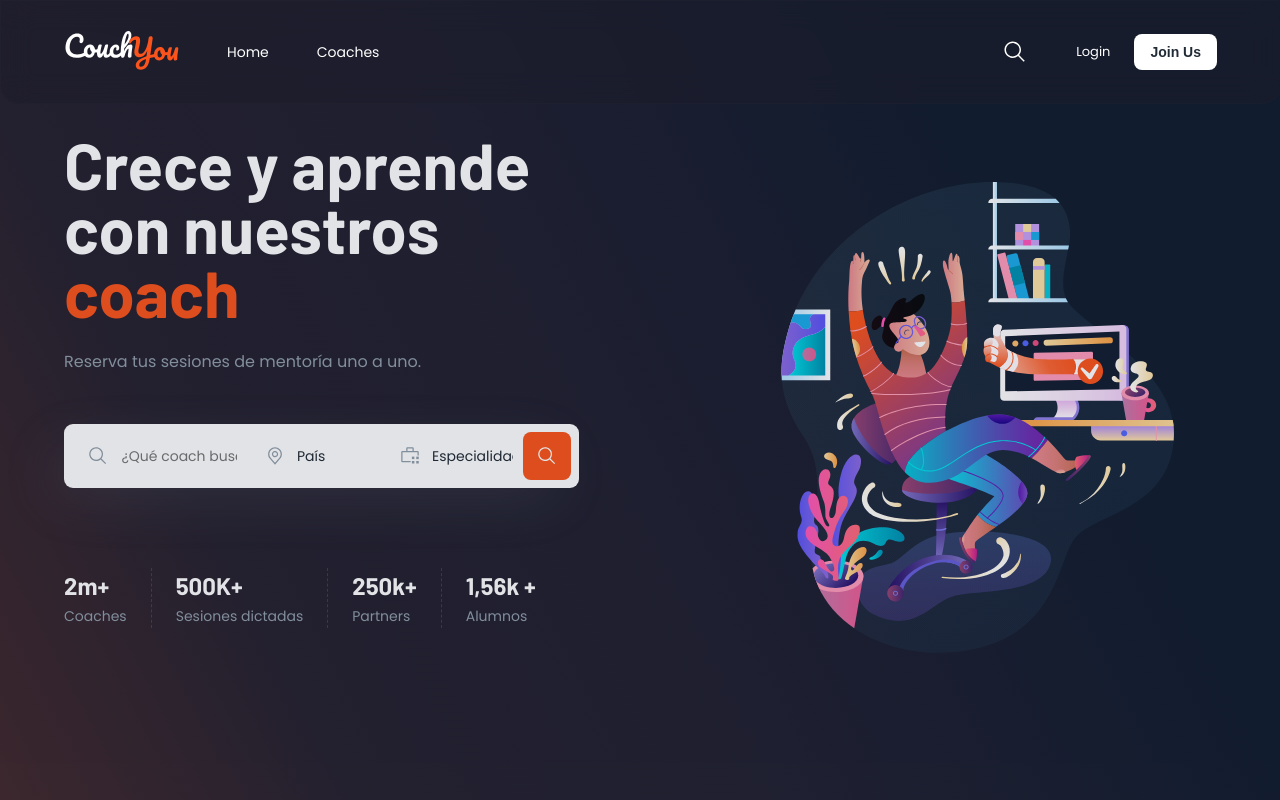
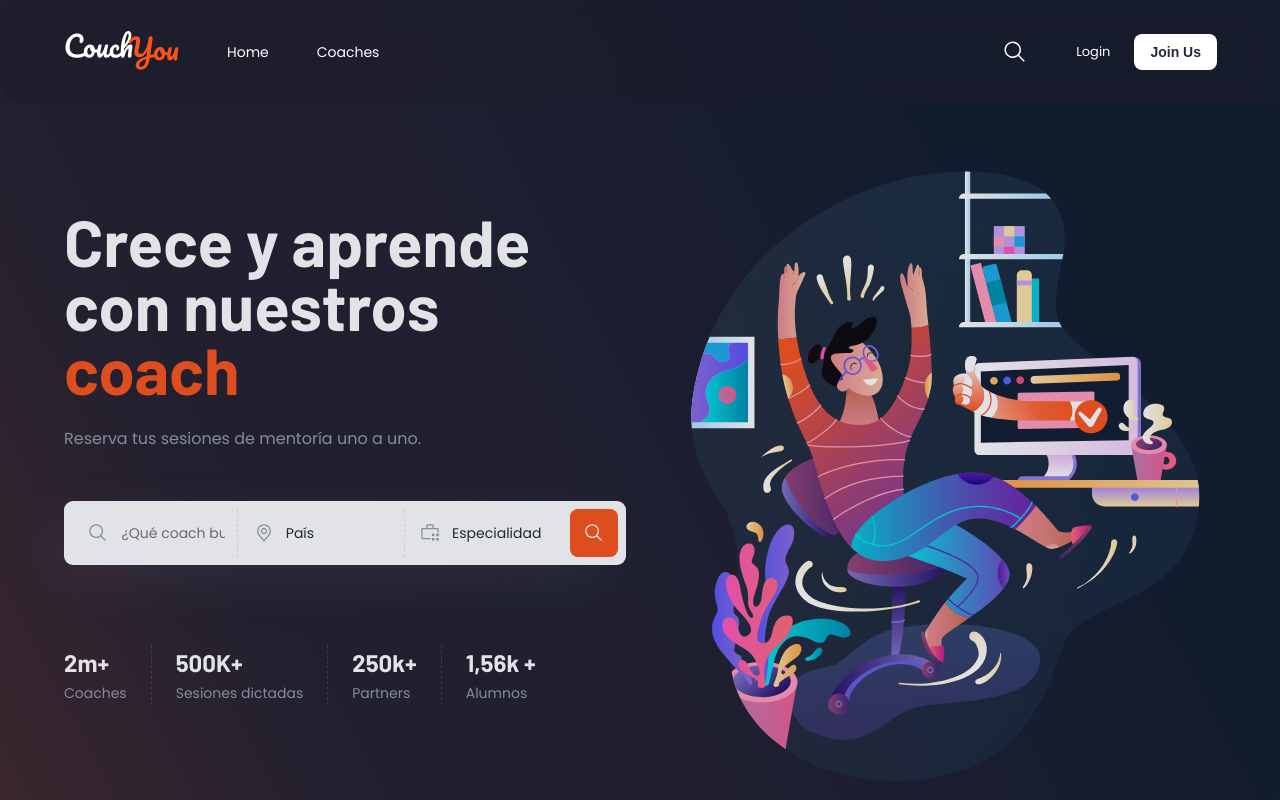
Before and after one commit to sofiavillazon28/coachYouReact, a React (Vite) app: page / in a window 1280 px wide. Shown: the top 800 px of the page. Built offline with nearby package versions, Linux system fonts and the light colour scheme.

Commit message:
feat: mejoras

```diff
--- a/src/components/HomePage/NewsSection.jsx
+++ b/src/components/HomePage/NewsSection.jsx
@@ -4,10 +4,10 @@ const NewsSection = () => {
         <article className="subscribebox">
             <div className="container px-15 flex flex-column items-center md:px-0">
                 <h2 className="subscribebox-subtitle text-white">Suscríbete a nuestras novedades</h2>
-                <p className="subscribebox-title p1 text-white">Suscríbete para recibir actualizaciones sobre los sofás más recientes y relevantes.</p>
-                <form className="subscribebox-form flex">
+                <p className="subscribebox-title p1 text-white">Suscríbete para recibir actualizaciones sobre los coaches más recientes y relevantes.</p>
+                <form className="subscribebox-form flex mt-24">
                     <input className="" type="text" placeholder="Ingresa tu email"/>
-                        <button className="button button-secondary">Suscribirme</button>
+                    <button className="button button-secondary">Suscribirme</button>
                 </form>
             </div>
         </article>
--- a/src/components/HomePage/StepsSection.jsx
+++ b/src/components/HomePage/StepsSection.jsx
@@ -1,4 +1,6 @@
 import React from 'react'
+
+import { Link } from 'react-router-dom';
 
 import signup from "../../assets/images/images/signup_job.svg"
 import search from "../../assets/images/images/search_job.svg"
@@ -6,13 +8,13 @@ import resume from "../../assets/images/images/resume_job.svg"
 
 const StepsSection = () => {
     return (
-      <article class="learnbox">
+    <article class="learnbox">
       <div class="container px-15 flex flex-column items-center md:px-0">
         <p class="learnbox-subtitle caption text-grey">Para estudiantes</p>
         <h2 class="learnbox-title text-primary">Crece en tu carrera aprendiendo de los mejores</h2>
         <p class="learnbox-text p1 text-primary">Crece en tu carrera aprendiendo de los mejores</p>
 
-        <section class="learnbox-steps flex flex-column items-center justify-evenly w-full md:flex-row">
+        <section class="learnbox-steps flex flex-column items-center justify-evenly w-full md:flex-row mb-48">
           <article class="flex flex-column items-center justify-center">
             <img class="stepbox-icon" src={signup} alt="Step 1: Signup Job" width="80" height="72"/>
             <p class="stepbox-subtitle caption text-grey">STEP 1</p>
@@ -33,7 +35,9 @@ const StepsSection = () => {
           </article>
         </section>
 
-        <a class="button text-white" href="/list">Inicia tu búsqueda</a>
+        <div className=''>
+          <Link class="button text-white" to="/list">Inicia tu búsqueda</Link>
+        </div>
       </div>
     </article>
     );
--- a/src/components/Molecules/SearchBar.jsx
+++ b/src/components/Molecules/SearchBar.jsx
@@ -8,8 +8,7 @@ import search2 from "../../assets/images/icons/search.svg"
 const SearchBar = () => {
   return (
     <>
-      <section className="section">
-        <form className="search flex flex-column justify-content md:flex-row mt-2 stats w-full">
+      <form className="search flex flex-column justify-content md:flex-row w-full">
         <div className="search-field flex items-center gap-sm w-full">
           <img src={search} alt="¿Qué coach buscas?" width="20" height="20" />
           <input className="search-input p2 appearance-none" type="text" placeholder="¿Qué coach buscas?" />
@@ -40,8 +39,6 @@ const SearchBar = () => {
           <img src={search2} alt="search" />
         </button>
       </form>
-      </section>
-
     </>
   );
 };
--- a/src/components/Pages/CoachList.jsx
+++ b/src/components/Pages/CoachList.jsx
@@ -15,7 +15,9 @@ const CoachList = () => {
       <Header></Header>
 
       <div className='container'>
-        <SearchBar/>
+        <div className='section'>
+          <SearchBar/>
+        </div>
       </div>
 
       <section className="section section-cards">
--- a/src/components/PrincipalSections/Hero.jsx
+++ b/src/components/PrincipalSections/Hero.jsx
@@ -4,47 +4,20 @@ import pin from "../../assets/images/icons/pin-1.svg"
 import inventory from "../../assets/images/icons/inventory_management.svg"
 import imgHero from "../../assets/images/images/imgHero.svg"
 import search2 from "../../assets/images/icons/search.svg"
+import SearchBar from '../Molecules/SearchBar'
 
 const Hero = () => {
     return (
       <article className="hero flex items-center">
-      <div className="container px-15 flex flex-column w-full md:flex-row  md:px-0">
-        <div className="flex flex-column justify-center md:w-566 mt-120">
+      <div className="container px-15 flex flex-column w-full md:flex-row md:px-0">
+        <div className="flex flex-column justify-center md:w-566">
           <h1 className="text-white m-0 p-0 mb-24">
             Crece y aprende<br />con nuestros <span className="text-secondary">coach</span>
           </h1>
           <p className="p1 text-grey">Reserva tus sesiones de mentoría uno a uno.</p>
-          <form className="search flex flex-column items-center  md:flex-row resp-flex">
-            <div className="search-field flex items-center gap-sm w-176">
-              <img src={search} alt="¿Qué coach buscas?" width="20" height="20"/>
-              <input className="search-input p2 appearance-none" type="text" placeholder="¿Qué coach buscas?"/>
-            </div>
-            <span className="divider-line hidden md:block"></span>
-            <div className="search-field flex items-center gap-sm w-134 ">
-              <img src={pin} alt="País" width="20" height="20"/>
-              <select className="search-input p2 appearance-none" placeholder="País">
-                <option value="" disabled selected>País</option>
-                <option value="peru">Perú</option>
-                <option value="colombia">Colombia</option>
-                <option value="mexico">México</option>
-                <option value="ecuador">Ecuador</option>
-                <option value="venezuela">Venezuela</option>
-              </select>
-            </div>
-            <span className="divider-line hidden md:block"></span>
-            <div className="search-field flex items-center gap-sm w-138">
-              <img src={inventory} alt="Expecialidad" width="20" height="20"/>
-              <select className="search-input p2 appearance-none" placeholder="Especialidad">
-                <option value="" disabled selected>Especialidad</option>
-                <option value="peru">Desarrollo</option>
-                <option value="mexico">Design</option>
-                <option value="colombia">Ciencia de datos</option>
-              </select>
-            </div>
-            <button className="button square-button">
-              <img src={search2} alt="search"/>
-            </button>
-          </form>
+
+          <SearchBar />
+
           <div className="stats flex flex-row gap-md items-center flex-wrap md:flex-row">
             <div className="flex flex-column">
               <h3 className="text-white">2m+</h3>
@@ -67,8 +40,8 @@ const Hero = () => {
             </div>
           </div>
         </div>
-        <div className="flex w-full justify-end">
-          <img className="w-max md:w-max" src={imgHero} width="485" height="582" alt=""/>
+        <div className="flex jusxtify-end">
+          <img className="w-max md:w-max" src={imgHero} width="564" height="700" alt=""/>
         </div>
       </div>
 
--- a/src/styles/scss/modules/_hero.scss
+++ b/src/styles/scss/modules/_hero.scss
@@ -1,7 +1,7 @@
 .hero {
 	background: linear-gradient(242.9deg, #121C2F 22.94%, #202030 50.54%, #26212F 77.21%, #40282D 96.39%, #4D2B2C 108.09%);
 	opacity: 0.88;
-	min-height: 880px;
+	min-height: 913px;
 	overflow: hidden;
 	position: relative;
 }
--- a/src/styles/scss/modules/_search.scss
+++ b/src/styles/scss/modules/_search.scss
@@ -4,6 +4,7 @@
 	border-radius: 9px;
 	padding: 0.5rem;
 	margin-top: 48px;
+	box-sizing: border-box;
 }
 .search-field {
 	cursor: pointer;
--- a/src/styles/scss/modules/_sections.scss
+++ b/src/styles/scss/modules/_sections.scss
@@ -16,7 +16,7 @@
 	margin-bottom: 36px;
 }
 .stepbox-subtitle {
-	margin-bottom: 16px;
+	margin-bottom: 21px;
 }
 .stepbox-title {
 	margin-bottom: 8px;
--- a/src/styles/scss/modules/_utils.scss
+++ b/src/styles/scss/modules/_utils.scss
@@ -93,6 +93,14 @@
   .mb-24 {
 	margin-bottom: 24px;
   }
+
+  .mb-48 {
+    margin-bottom: 48px;
+    }
+
+    .mt-24 {
+      margin-top: 24px;
+    }
 
   .mt-120 {
 	margin-bottom: 0;
```
Also changed, not shown: src/assets/images/images/imgHero.svg. Lines whose indentation alone changed are shown as unchanged.
